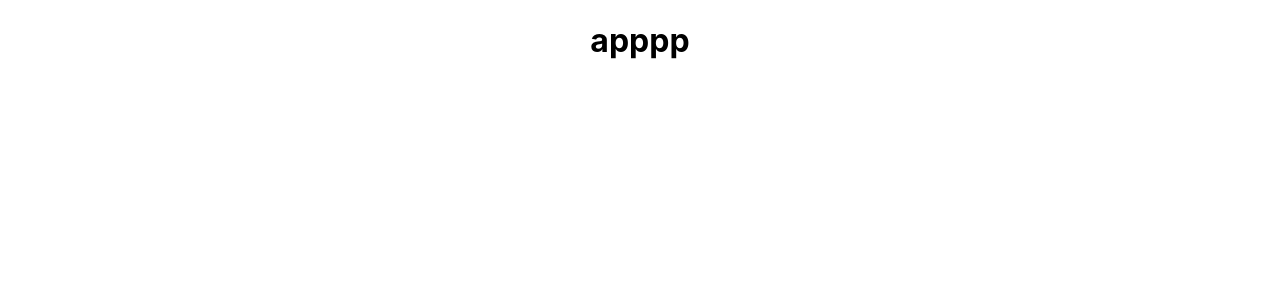
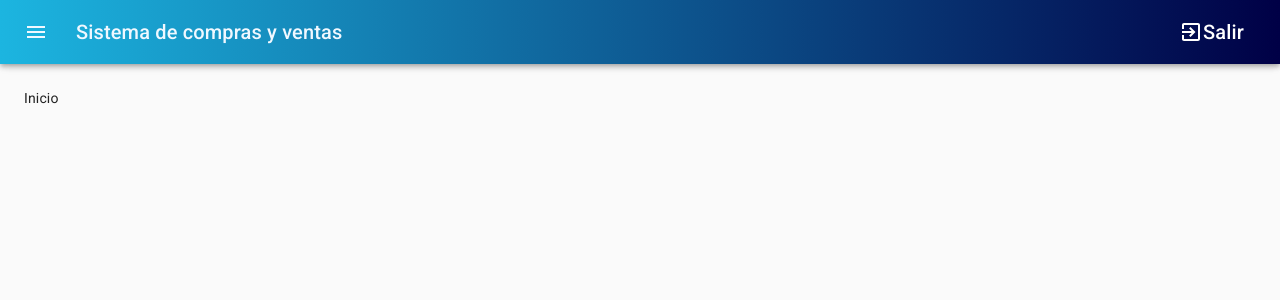
Before and after one commit to adrian1426/SistemaCompraVenta, a React (Create React App) app in the folder front_compra_venta/: page / in a window 1280 px wide. Shown: the top 300 px of the page. Built offline with nearby package versions, Linux system fonts and the light colour scheme; sample sign-in values are in the browser's storage.

Commit message:
Rounting y Login - Acceso a menú de acuerdo al perfil

```diff
--- a/front_compra_venta/src/App.js
+++ b/front_compra_venta/src/App.js
@@ -1,12 +1,45 @@
-import React from 'react';
-import './App.css';
+import React, { Component } from 'react';
+import AuthService from './services/AuthService';
+import Login from './components/Login/Login';
+import UserNav from './components/user-nav/UserNav';
+import { BrowserRouter as Router, Switch, Route, Redirect } from 'react-router-dom';
 
-const App = () => {
-  return (
-    <div className="App">
-      <h1>apppp</h1>
-    </div>
-  );
+class App extends Component {
+
+  constructor(props) {
+    super(props);
+    this.auth = new AuthService();
+    this.state = {
+      auth: this.auth.isLoggedIn()
+    };
+  }
+
+  render() {
+    const { auth } = this.state;
+
+    if (auth) {
+      return <UserNav onAuthChange={this.onAuthChange} />;
+    }
+    else {
+      return (
+        <Router>
+          <Switch>
+            <Route
+              path='/Login'
+              render={renderProps => <Login {...renderProps} onAuthChange={this.onAuthChange} />}
+            />
+            <Redirect from='*' to='/Login' />
+          </Switch>
+        </Router>
+      );
+    }
+  }
+
+  onAuthChange = () => {
+    this.setState({
+      auth: this.auth.isLoggedIn()
+    });
+  };
 }
 
 export default App;
--- a/front_compra_venta/src/components/Home.js
+++ b/front_compra_venta/src/components/Home.js
@@ -0,0 +1,13 @@
+import React, { Component } from 'react';
+
+class Home extends Component {
+  render() {
+    return (
+      <div>
+        Inicio
+      </div>
+    );
+  }
+};
+
+export default Home;
--- /dev/null
+++ b/front_compra_venta/src/components/Login/Login.js
@@ -0,0 +1,88 @@
+import React, { Component } from 'react'
+import AuthService from '../../services/AuthService';
+import { Card, CardHeader, CardContent, TextField, Button } from '@material-ui/core';
+import { withRouter } from 'react-router-dom';
+import Styles from './Login.module.css';
+
+class Login extends Component {
+
+  constructor(props) {
+    super(props);
+    this.state = {
+      email: '',
+      password: ''
+    };
+
+    this.authService = new AuthService();
+  }
+
+  render() {
+    return (
+      <Card
+        style={{
+          width: '40%',
+          height: '30%',
+          marginLeft: 'calc(50% - 20%)',
+          marginTop: '12%'
+        }}
+      >
+        <div style={{ textAlign: 'center' }}>
+          <CardHeader title='Acceso al sistema' className={Styles.fondoTituloLogin} />
+        </div>
+        <CardContent>
+          <form onSubmit={this.handleSubmit}>
+            <TextField
+              type='text'
+              label='Email'
+              name='email'
+              onChange={this.handleChange}
+              style={{
+                width: '100%'
+              }}
+            />
+
+            <br />
+
+            <TextField
+              type='password'
+              label='Password'
+              name='password'
+              onChange={this.handleChange}
+              style={{
+                width: '100%'
+              }}
+            />
+
+            <br />
+            <br />
+
+            <div style={{ textAlign: 'right' }}>
+              <Button type='submit' variant='contained' className={Styles.fondoTituloLogin}>Ingresar</Button>
+            </div>
+
+          </form>
+        </CardContent>
+      </Card>
+    );
+  }
+
+  handleChange = (e) => {
+    this.setState({
+      ...this.state,
+      [e.target.name]: e.target.value
+    });
+  };
+
+  handleSubmit = (e) => {
+    const { email, password } = this.state;
+    e.preventDefault();
+    this.authService.login(email, password)
+      .then(response => {
+        this.props.onAuthChange();
+        this.props.history.replace('/');
+      })
+      .catch(error => console.log(error));
+  };
+};
+
+export default withRouter(Login);
--- /dev/null
+++ b/front_compra_venta/src/components/Login/Login.module.css
@@ -0,0 +1,6 @@
+.fondoTituloLogin {
+  background: #000046;
+  background: -webkit-linear-gradient(to right, #1cb5e0, #000046);
+  background: linear-gradient(to right, #1cb5e0, #000046);
+  color: aliceblue !important;
+}
--- /dev/null
+++ b/front_compra_venta/src/components/user-nav/UserNav.js
@@ -0,0 +1,147 @@
+import React, { useState } from 'react';
+import clsx from 'clsx';
+import { useTheme } from '@material-ui/core/styles';
+import Drawer from '@material-ui/core/Drawer';
+import CssBaseline from '@material-ui/core/CssBaseline';
+import AppBar from '@material-ui/core/AppBar';
+import Toolbar from '@material-ui/core/Toolbar';
+import List from '@material-ui/core/List';
+import Typography from '@material-ui/core/Typography';
+import Divider from '@material-ui/core/Divider';
+import IconButton from '@material-ui/core/IconButton';
+import MenuIcon from '@material-ui/icons/Menu';
+import ChevronLeftIcon from '@material-ui/icons/ChevronLeft';
+import ChevronRightIcon from '@material-ui/icons/ChevronRight';
+import ListItem from '@material-ui/core/ListItem';
+import ListItemIcon from '@material-ui/core/ListItemIcon';
+import ListItemText from '@material-ui/core/ListItemText';
+import { Home, StoreMallDirectory, Payment, ShoppingCart, Group, ShowChart, ExitToApp } from '@material-ui/icons';
+import AuthService from '../../services/AuthService';
+import { useStyles } from './UserNavStyles';
+import { Link, Switch, Route, Redirect, BrowserRouter as Router } from 'react-router-dom';
+import HomeComponent from '../Home';
+import Styles from './UserNav.module.css';
+
+const UserNav = (props) => {
+  const [open, setOpen] = useState(false);
+  const classes = useStyles();
+  const theme = useTheme();
+  const authService = new AuthService();
+  const userType = authService.getUserRol();
+
+  const sections = (userType === 'administrador') ? ['Inicio', 'Almacen', 'Compras', 'Ventas', 'Accesos', 'Consultas'] :
+    (userType === 'vendedor') ? ['Inicio', 'Ventas'] : ['Inicio', 'Almacen', 'Compras'];
+
+  const menuItems = [
+    { icon: <Home />, link: '/' },
+    { icon: <StoreMallDirectory />, link: '/stock' },
+    { icon: <Payment />, link: '/sales' },
+    { icon: <ShoppingCart />, link: '/purchases' },
+    { icon: <Group />, link: '/users' },
+    { icon: <ShowChart />, link: '/reports' }
+  ];
+
+  const handleDrawerOpen = () => {
+    setOpen(true);
+  };
+
+  const handleDrawerClose = () => {
+    setOpen(false);
+  };
+
+  const logOut = () => {
+    authService.logOut();
+    props.onAuthChange()
+  };
+
+  return (
+    <Router>
+      <div className={classes.root}>
+
+        <CssBaseline />
+
+        <AppBar
+          position="fixed"
+          className={clsx(classes.appBar, {
+            [classes.appBarShift]: open,
+          })}
+        >
+          <Toolbar className={Styles.header}>
+            <IconButton
+              color="inherit"
+              aria-label="open drawer"
+              onClick={handleDrawerOpen}
+              edge="start"
+              className={clsx(classes.menuButton, open && classes.hide)}
+            >
+              <MenuIcon />
+            </IconButton>
+
+            <div style={{ flexGrow: 1 }}>
+              <Typography variant="h6" noWrap>
+                Sistema de compras y ventas
+              </Typography>
+            </div>
+
+            <IconButton onClick={logOut} style={{ color: 'white' }}>
+              <ExitToApp />
+              <Typography variant="h6" noWrap>
+                Salir
+              </Typography>
+            </IconButton>
+
+          </Toolbar>
+        </AppBar>
+
+        <Drawer
+          className={classes.drawer}
+          variant="persistent"
+          anchor="left"
+          open={open}
+          classes={{
+            paper: classes.drawerPaper,
+          }}
+        >
+          <div className={classes.drawerHeader}>
+            <IconButton onClick={handleDrawerClose}>
+              {theme.direction === 'ltr' ? <ChevronLeftIcon /> : <ChevronRightIcon />}
+            </IconButton>
+          </div>
+
+          <Divider />
+
+          <List>
+
+            {sections.map((text, i) =>
+              (
+                <Link to={menuItems[i].link} style={{ textDecoration: 'none' }} key={i} >
+                  <ListItem button key={i}>
+                    <ListItemIcon>{menuItems[i].icon}</ListItemIcon>
+                    <ListItemText primary={text} style={{ color: '#000046' }} />
+                  </ListItem>
+                </Link>
+              )
+            )}
+
+          </List>
+
+        </Drawer>
+
+        <main
+          className={clsx(classes.content, {
+            [classes.contentShift]: open,
+          })}
+        >
+          <div className={classes.drawerHeader} />
+          <Switch>
+            <Route path='/' exact render={routerProps => <HomeComponent {...routerProps} ejemploProp='prueba' />} />
+            <Redirect from='*' to='/' />
+          </Switch>
+        </main>
+
+      </div>
+    </Router>
+  );
+}
+
+export default UserNav;
--- /dev/null
+++ b/front_compra_venta/src/components/user-nav/UserNav.module.css
@@ -0,0 +1,6 @@
+.header {
+  background: #000046;
+  background: -webkit-linear-gradient(to right, #1cb5e0, #000046);
+  background: linear-gradient(to right, #1cb5e0, #000046);
+  color: aliceblue !important;
+}
--- /dev/null
+++ b/front_compra_venta/src/components/user-nav/UserNavStyles.js
@@ -0,0 +1,60 @@
+import { makeStyles } from '@material-ui/core/styles';
+
+const drawerWidth = 240;
+
+export const useStyles = makeStyles((theme) => ({
+  root: {
+    display: 'flex',
+  },
+  appBar: {
+    transition: theme.transitions.create(['margin', 'width'], {
+      easing: theme.transitions.easing.sharp,
+      duration: theme.transitions.duration.leavingScreen,
+    }),
+  },
+  appBarShift: {
+    width: `calc(100% - ${drawerWidth}px)`,
+    marginLeft: drawerWidth,
+    transition: theme.transitions.create(['margin', 'width'], {
+      easing: theme.transitions.easing.easeOut,
+      duration: theme.transitions.duration.enteringScreen,
+    }),
+  },
+  menuButton: {
+    marginRight: theme.spacing(2),
+  },
+  hide: {
+    display: 'none',
+  },
+  drawer: {
+    width: drawerWidth,
+    flexShrink: 0,
+  },
+  drawerPaper: {
+    width: drawerWidth,
+  },
+  drawerHeader: {
+    display: 'flex',
+    alignItems: 'center',
+    padding: theme.spacing(0, 1),
+    // necessary for content to be below app bar
+    ...theme.mixins.toolbar,
+    justifyContent: 'flex-end',
+  },
+  content: {
+    flexGrow: 1,
+    padding: theme.spacing(3),
+    transition: theme.transitions.create('margin', {
+      easing: theme.transitions.easing.sharp,
+      duration: theme.transitions.duration.leavingScreen,
+    }),
+    marginLeft: -drawerWidth,
+  },
+  contentShift: {
+    transition: theme.transitions.create('margin', {
+      easing: theme.transitions.easing.easeOut,
+      duration: theme.transitions.duration.enteringScreen,
+    }),
+    marginLeft: 0,
+  },
+}));
--- a/front_compra_venta/src/services/AuthService.js
+++ b/front_compra_venta/src/services/AuthService.js
@@ -3,7 +3,7 @@ import jwtDecode from 'jwt-decode';
 export default class AuthService {
 
   constructor(domain) {
-    this.domain = domain;
+    this.domain = domain || process.env.REACT_APP_DOMAIN;
     this.login = this.login.bind(this);
     this.requestFetch = this.requestFetch.bind(this);
     this.getProfileDecode = this.getProfileDecode.bind(this);
@@ -50,10 +50,15 @@ export default class AuthService {
       body: JSON.stringify({ email, password })
     })
       .then(response => {
-        this.setToken(response.token);
-        this.setUser(response.usuario);
-        return Promise.resolve(response);
-      });
+        if (response.message !== 'Password Incorrecto' && response.message !== 'No existe el usuario') {
+          this.setToken(response.token);
+          this.setUser(response.usuario);
+          return Promise.resolve(response);
+        } else {
+          console.log(response.message);
+        }
+      })
+      .catch(error => console.log(error));
   };
 
   async requestFetch(urlRelative, options) {
```
Also changed, not shown: front_compra_venta/src/components/Login.js (deleted), front_compra_venta/src/components/UserNav.js (deleted).
